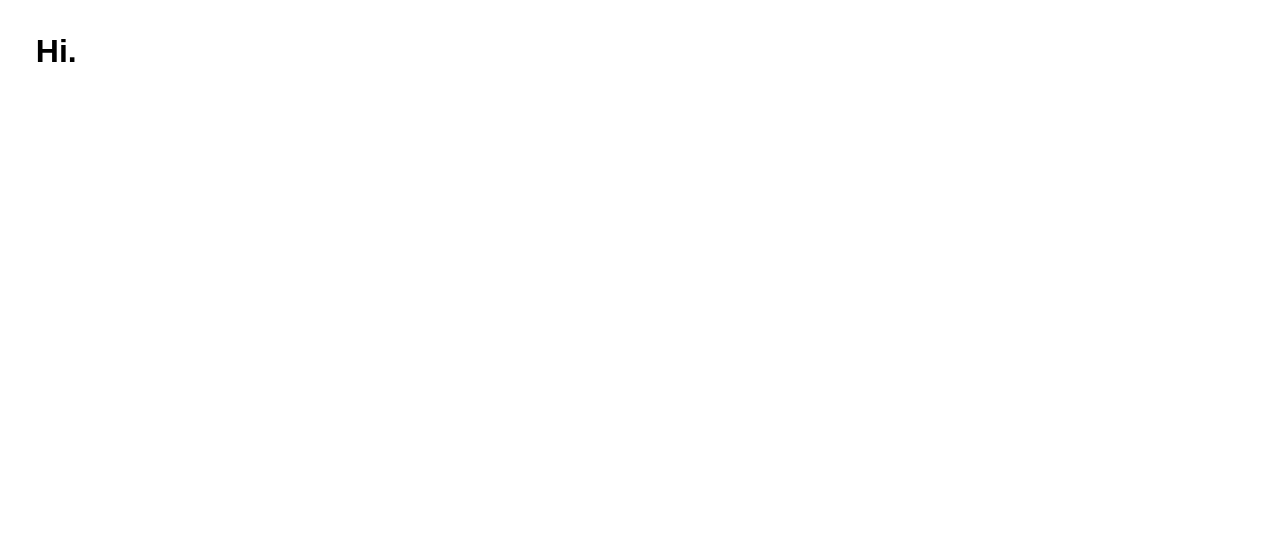
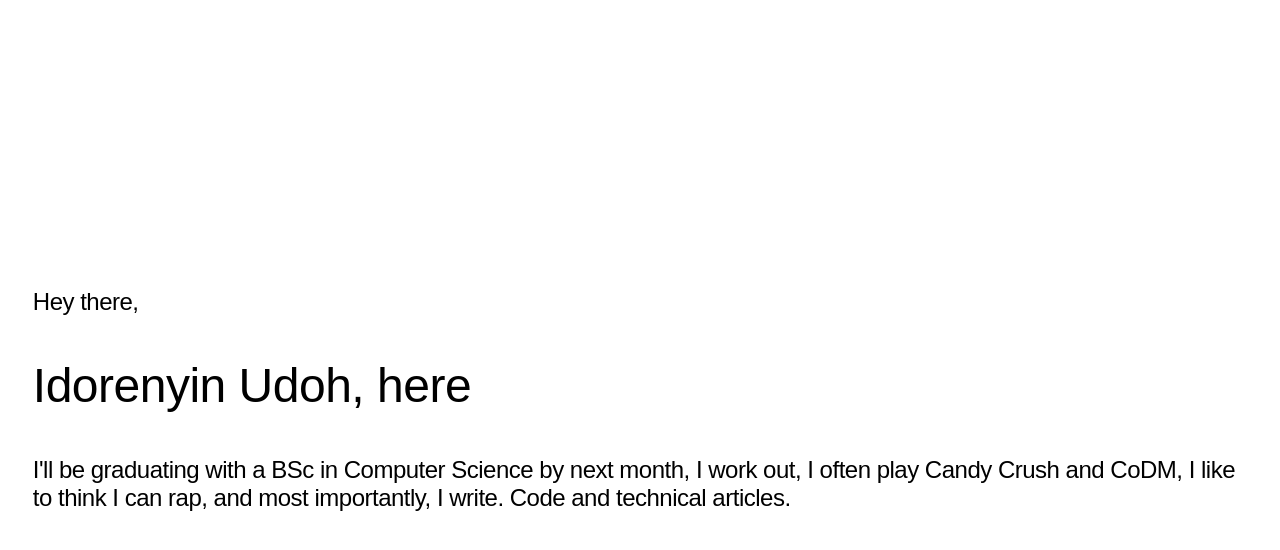
Before and after one commit to idorenyinudoh/iudoh.me, a Vue app: page / in a window 1280 px wide. Shown: the top 550 px of the page. Built offline with nearby package versions, Linux system fonts and the light colour scheme.

Commit message:
finalize intro content and layout on homepage

```diff
--- a/src/App.vue
+++ b/src/App.vue
@@ -15,6 +15,8 @@ export default {
 
 <style>
 body {
+  margin: 0;
   font-family: Arial, Helvetica, sans-serif;
+  letter-spacing: -0.5px;
 }
 </style>
--- a/src/components/Home.vue
+++ b/src/components/Home.vue
@@ -1,5 +1,8 @@
 <template lang="pug">
-h1 Hi.
+header
+    p Hey there,
+    h1 Idorenyin Udoh, here
+    p I'll be graduating with a BSc in Computer Science by next month, I work out, I often play Candy Crush and CoDM, I like to think I can rap, and most importantly, I write. Code and technical articles.
 </template>
 
 <script>
@@ -9,9 +12,20 @@ export default {
 </script>
 
 <style scoped>
+header {
+    height: calc(100vh - 40px - 2vw);
+    padding: calc(20px + 1vw);
+    display: grid;
+    align-content: center;
+    row-gap: calc(30px + 1vw);
+}
+p {
+    margin: 0;
+    font-size: 24px;
+}
 h1 {
-    margin-top: calc(20px + 1vw);
-    margin-left: calc(15px + 1vw);
-    font-family: sans-serif;
+    margin: 0;
+    font-weight: 500;
+    font-size: 48px;
 }
 </style>
```
